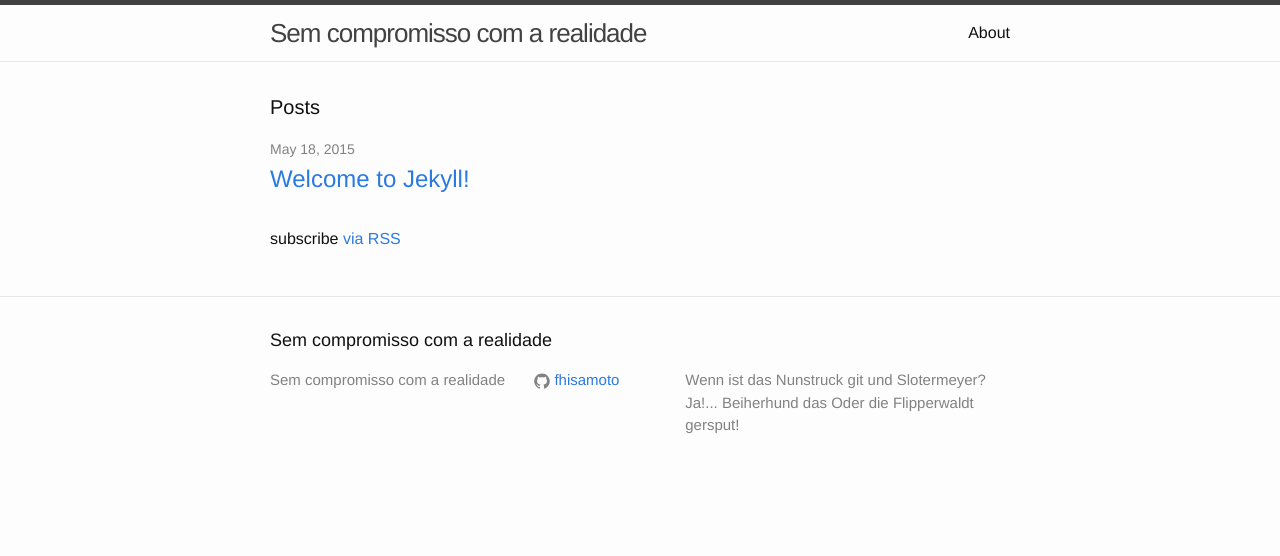
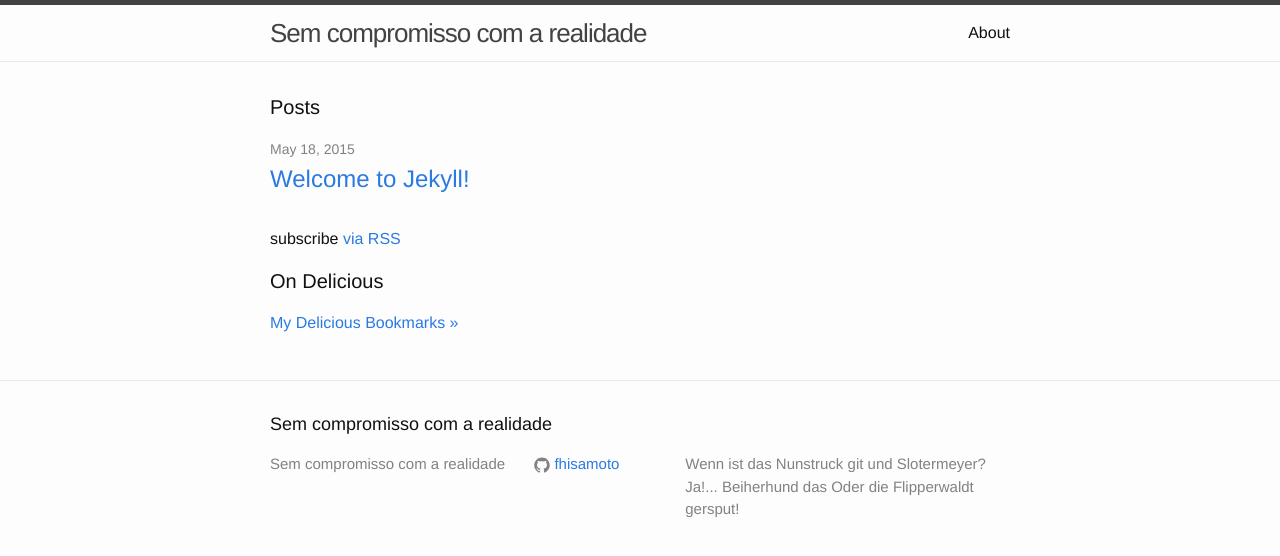
Before and after one commit to fhisamoto/kuririn, a Jekyll site: the page built from index.html, in a window 1280 px wide. Shown: the top 556 px of the page. Built offline with Jekyll 4.4.1, drawn with Linux system fonts in a browser that asks for light colours; nearby versions of some CDN libraries.

Commit message:
Adds delicious links.

```diff
--- a/_config.yml
+++ b/_config.yml
@@ -6,7 +6,9 @@
   Beiherhund das Oder die Flipperwaldt gersput!
 baseurl: "" # the subpath of your site, e.g. /blog/
 url: "http://yourdomain.com" # the base hostname & protocol for your site
-github_username:  fhisamoto
+github_username: fhisamoto
+delicious_user: fhisamoto
+delicious_count: 5
 
 # Build settings
 markdown: kramdown
--- /dev/null
+++ b/_includes/addons/delicious.html
@@ -0,0 +1,22 @@
+{% if site.delicious_user %}
+
+  <h1 class="page-heading">On Delicious</h1>
+
+  <div id="delicious"></div>
+  <script>
+    function renderDeliciousLinks(items) {
+      var output = "<ul>";
+      for (var i = 0,l = items.length; i < l; i++) {
+        output += '<li> <a href="' + items[i].u + '" title="Tags: ' + (items[i].t == "" ? "" : items[i].t.join(', ')) + '">' +    items[i].d +  '</a></li>';
+      }
+      output += "</ul>";
+      $('#delicious').html(output);
+    }
+  </script>
+  <script type="text/javascript" src="http://feeds.delicious.com/v2/json/{{ site.delicious_user }}?count={{ site.delicious_count }}&amp;sort=date&amp;callback=renderDeliciousLinks"></script>
+
+  <p>
+    <a href="http://delicious.com/{{ site.delicious_user }}">My Delicious Bookmarks &raquo;</a>
+  </p>
+
+{% endif %}
--- a/_includes/head.html
+++ b/_includes/head.html
@@ -9,4 +9,6 @@
   <link rel="stylesheet" href="{{ "/css/main.css" | prepend: site.baseurl }}">
   <link rel="canonical" href="{{ page.url | replace:'index.html','' | prepend: site.baseurl | prepend: site.url }}">
   <link rel="alternate" type="application/rss+xml" title="{{ site.title }}" href="{{ "/feed.xml" | prepend: site.baseurl | prepend: site.url }}" />
+
+  <script src=http://code.jquery.com/jquery-2.1.4.min.js></script>
 </head>
--- a/index.html
+++ b/index.html
@@ -20,4 +20,8 @@
 
   <p class="rss-subscribe">subscribe <a href="{{ "/feed.xml" | prepend: site.baseurl }}">via RSS</a></p>
 
+  <div class="post-list">
+    {% include addons/delicious.html %}
+  </div>
+
 </div>
```
